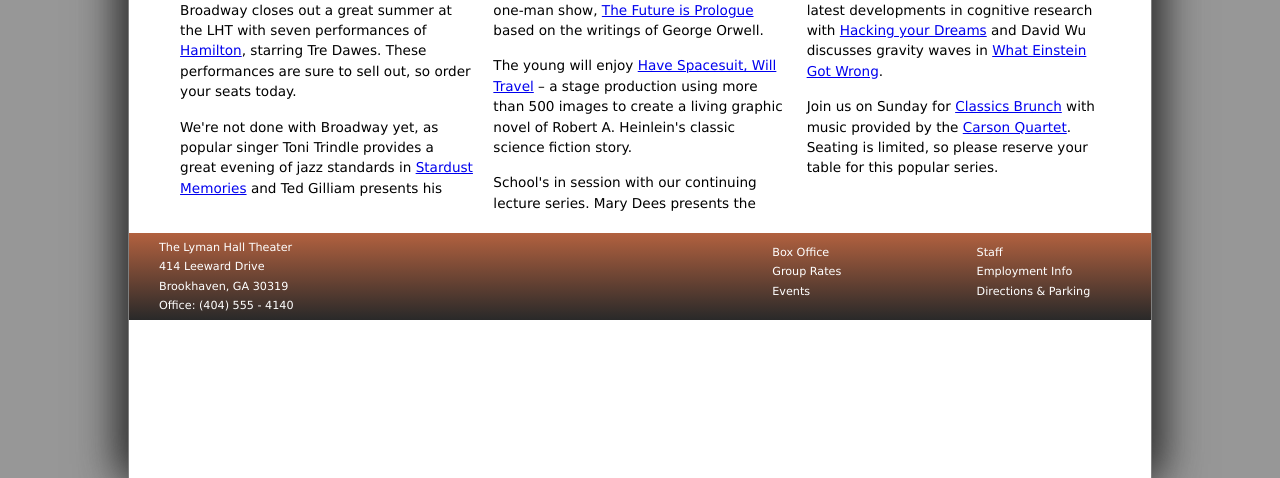
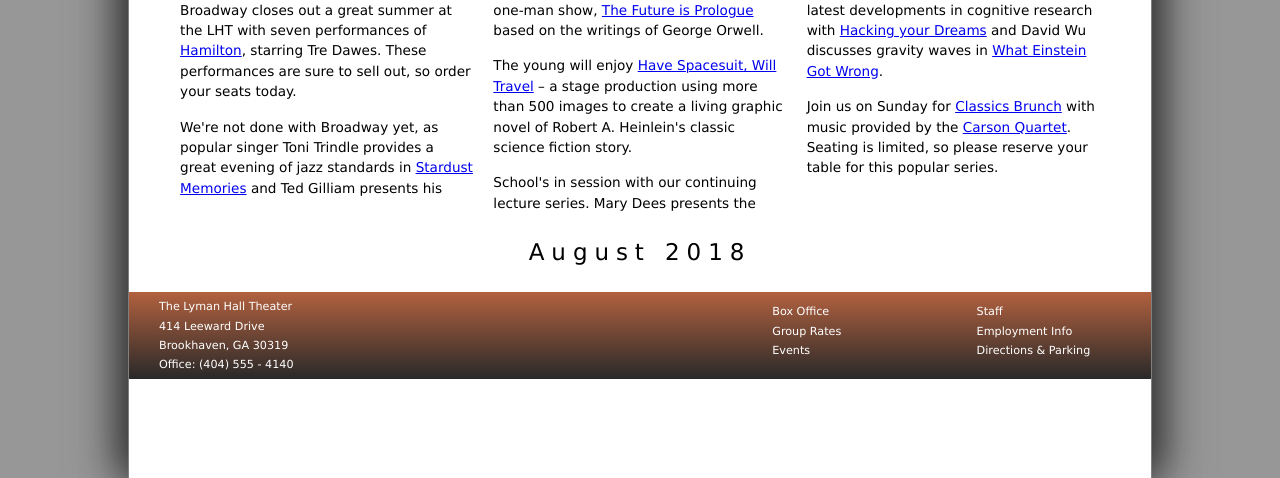
Before and after one commit to CMBollinger/LHT_Tut10, a plain HTML site: page index.html in a window 1280 px wide. Shown: the part 322-800 px from the top of the page. Drawn offline with Linux system fonts and the light colour scheme.

Commit message:
Calendar caption

```diff
--- a/Scripts/lht_calendar.js
+++ b/Scripts/lht_calendar.js
@@ -29,3 +29,38 @@
       Writes the daily rows in the calendar table, highlighting calDate
 
 */
+
+/* Set the date displayed in the calendar */
+var thisDay = new Date ("August 24, 2018");
+
+/* Write the Calendar to the element with the id "calendar" */
+document.getElementById("calendar").innerHTML = createCalendar(thisDay);
+
+/* Function to generate the Calender table */
+function createCalendar(calDate) {
+   var calendarHTML = "<table id ='calendar_table'>";
+   calendarHTML +=calCaption(calDate);
+   calendarHTML += "</table>";
+   return calendarHTML;
+}
+console.log(createCalendar);
+
+/* Function to write the calendar caption */
+function calCaption(calDate) {
+   //monthName array contains the list of month names
+   var monthName = ["January", "February", "March", "April",
+                   "May", "June", "July",
+                  "August", "September", "October",
+                  "November", "December"];
+
+   //Determine the current month
+   var thisMonth = calDate.getMonth();
+
+   //Determine the current year
+   var thisYear = calDate.getFullYear();
+
+   //Write the caption
+   return "<caption>" + monthName[thisMonth] + " " + thisYear + "</caption>";
+
+}
+console.log(calCaption);
--- a/index.html
+++ b/index.html
@@ -19,6 +19,8 @@
    <title>Lyman Hall Theater in August</title>
    <link href="./CSS/lht_base.css" rel="stylesheet" />
    <link href="./CSS/lht_layout.css" rel="stylesheet" />
+   <link rel="stylesheet" href="./CSS/lht_calendar.css">
+   <script src="./Scripts/lht_calendar.js" defer></script>
 </head>
 
 <body>
@@ -67,6 +69,8 @@
       </section>
    </article>
 
+   <div id="calendar"></div>
+
    <footer>
       <nav>
          <ul>
```
